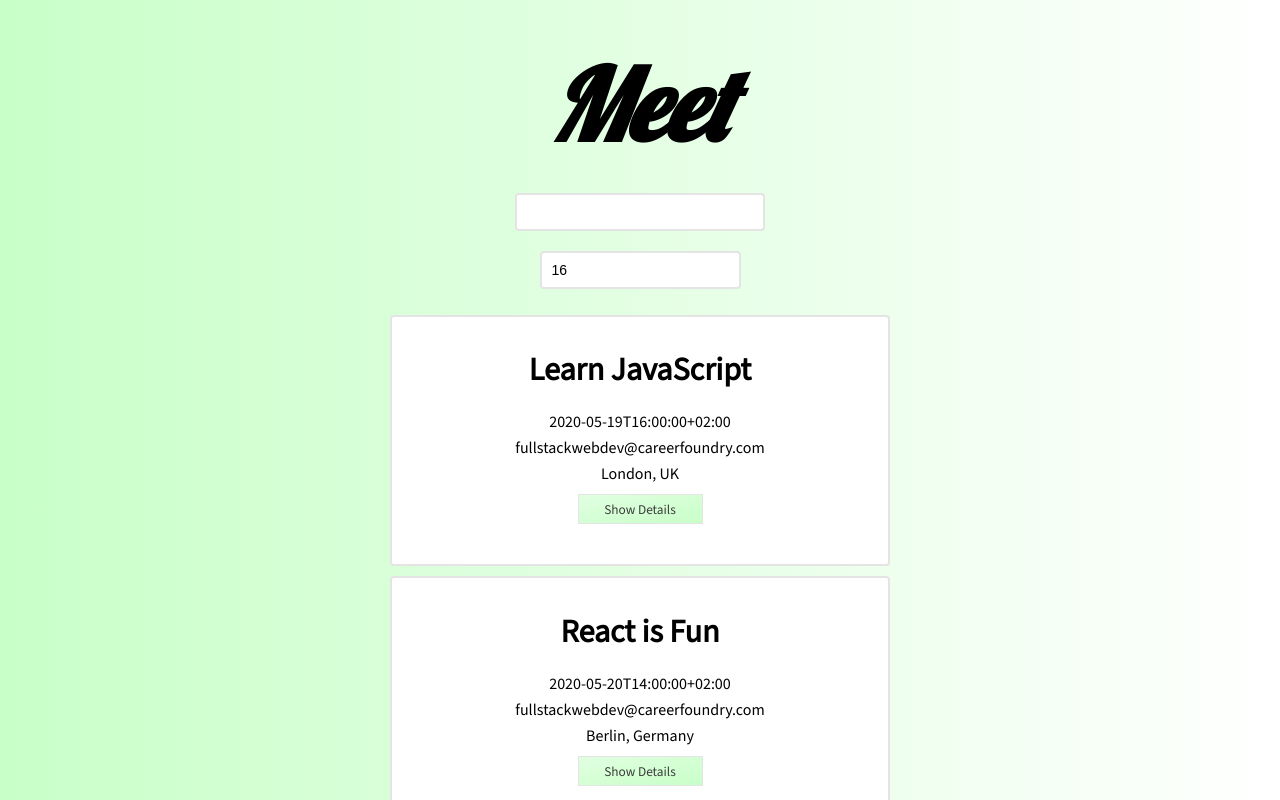
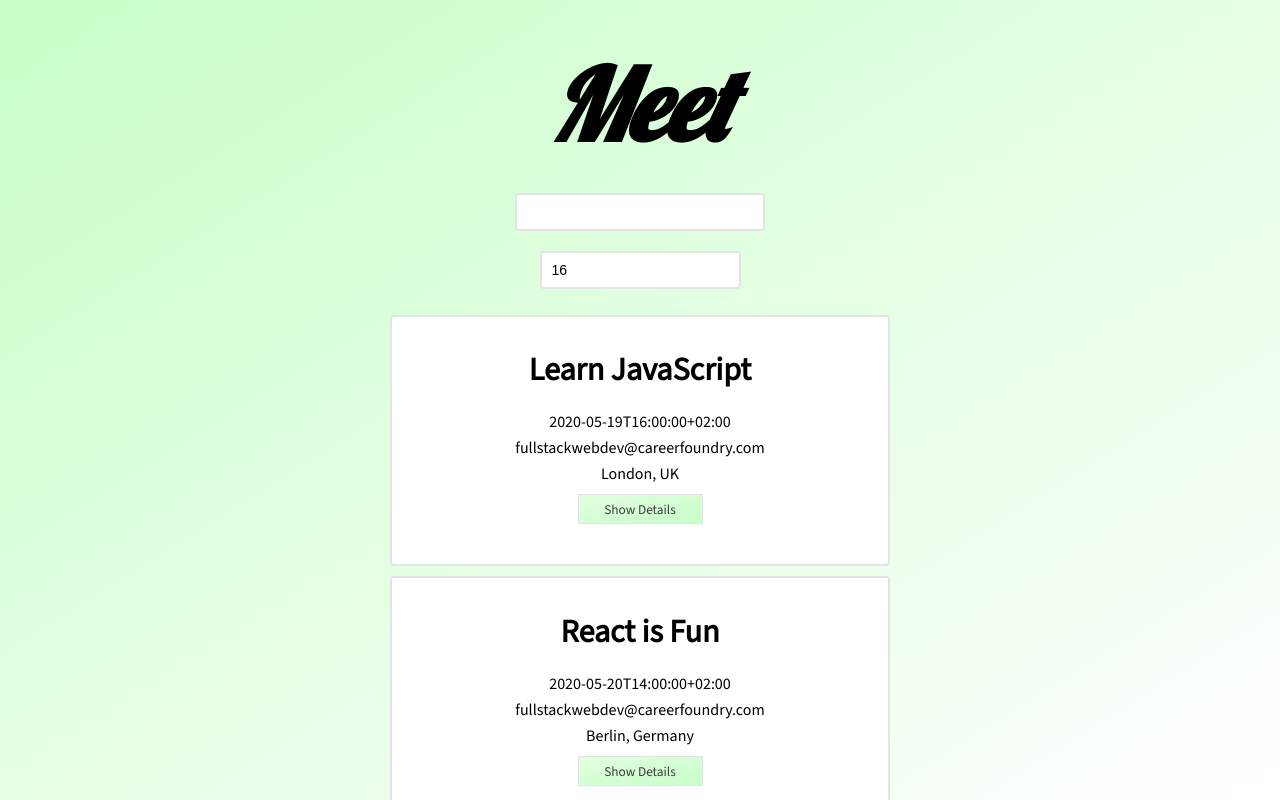
Before and after one commit to DCampbellCreative/meet, a React (Create React App) app: page / in a window 1280 px wide. Shown: the top 800 px of the page. Built offline with nearby package versions, Linux system fonts and the light colour scheme; what atatus-spa would draw is missing.

Commit message:
update background styling by moving to body element

```diff
--- a/src/App.css
+++ b/src/App.css
@@ -1,17 +1,17 @@
 @import url(https://fonts.googleapis.com/css?family=Roboto:500);
 @import url('https://fonts.googleapis.com/css2?family=Lobster&family=Source+Sans+3:wght@200;300;400&display=swap');
+
+body {
+  font-family: 'Source Sans 3', sans-serif;
+  background-image: linear-gradient(to bottom right, rgb(200, 255, 200), white);
+  background-repeat: no-repeat;
+  background-size: auto;
+  background-attachment: fixed;
+}
 
 .App {
   text-align: center;
   padding: 2% 5%;
-  font-family: 'Source Sans 3', sans-serif;
-
-  background-image: linear-gradient(to right, rgb(200, 255, 200), white);
-  -webkit-background-size: cover;
-  -moz-background-size: cover;
-  -o-background-size: cover;
-   background-size: cover;
-
 }
 
 .App * {
@@ -217,8 +217,6 @@ input[type="number"] {
 
 .details {
   margin: 5px;
-  /* border-radius: 1px;
-  box-shadow: 0 3px 4px 0 rgba(0, 0, 0, 0.25); */
   font-family: 'Source Sans 3', sans-serif;
   color: rgb(61, 61, 61);
    font-weight: 400;
```
